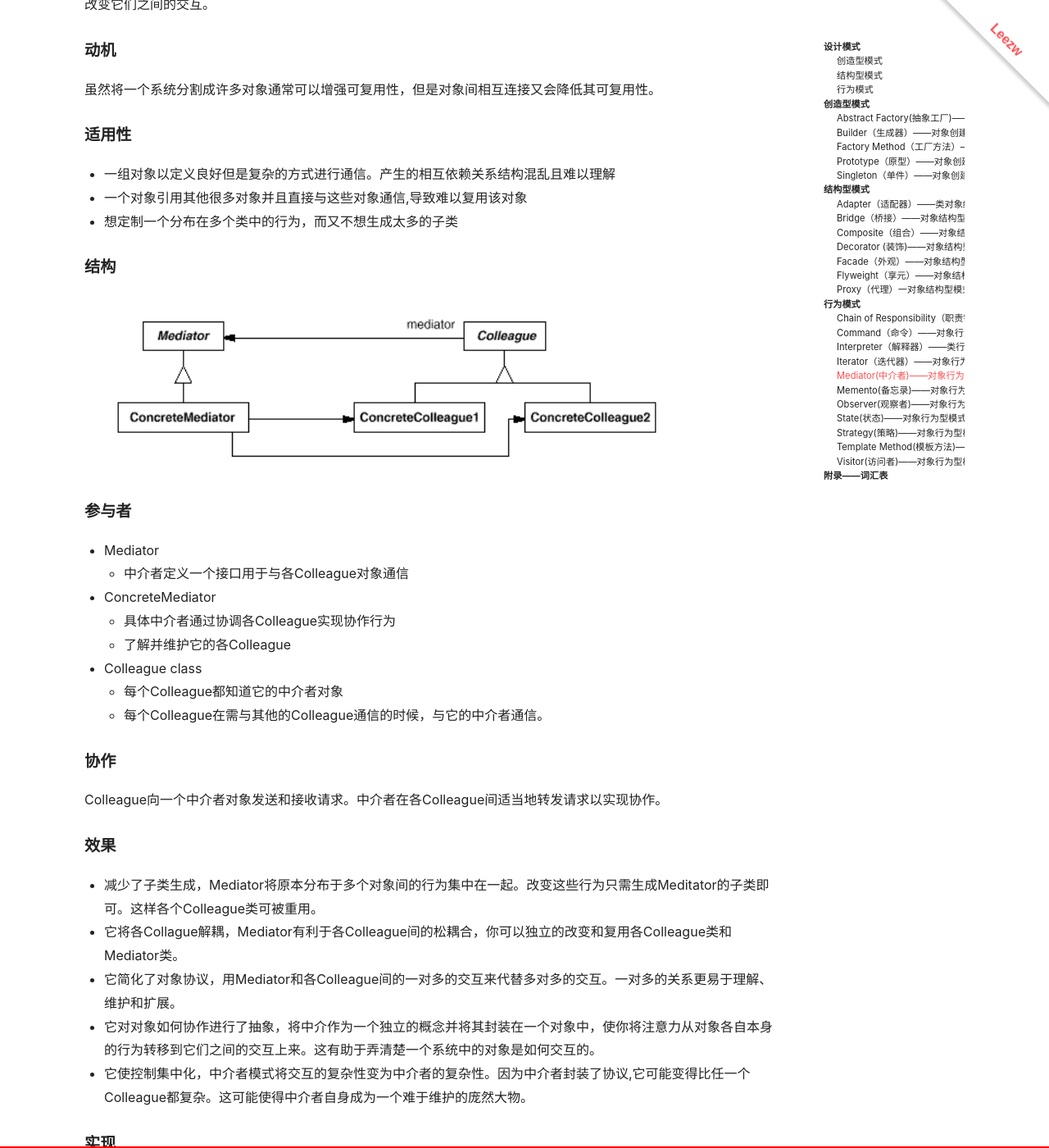
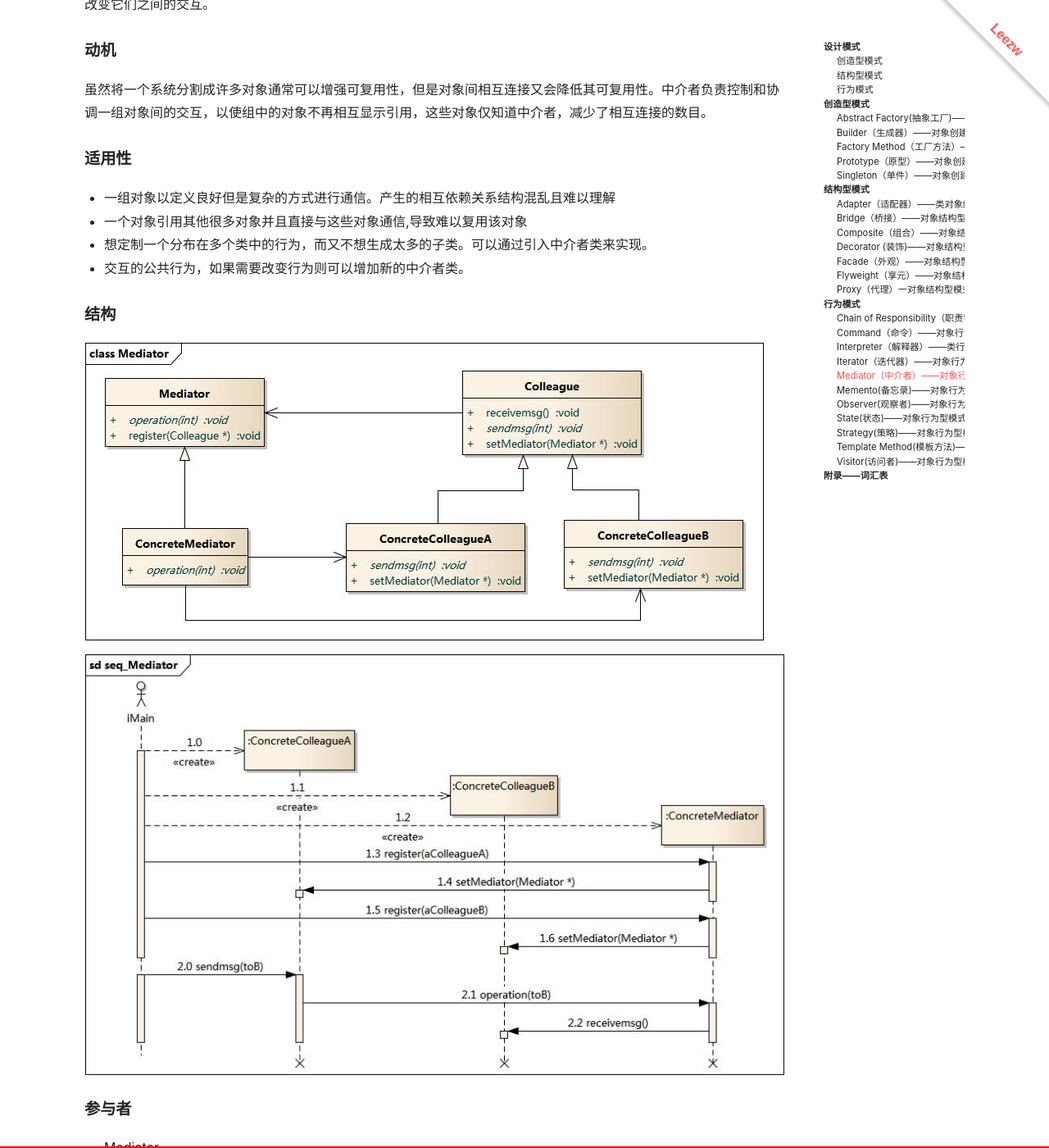
Before and after one commit to quantum-li/quantum-li.github.io, a Jekyll site: the page built from _posts/2020-05-15-design-patterns-elements-of-reusable-object-oriented-software.md, in a window 1280 px wide and 1400 px high, scrolled down 43875 px. Shown: the whole window at 82% size. Built offline with Jekyll 4.4.1, drawn with Linux system fonts in a browser that asks for light colours; nearby versions of some CDN libraries; some of the changed text lies outside the part shown.

Commit message:
2021-05-27 11:44:17

```diff
--- a/_posts/2020-05-15-design-patterns-elements-of-reusable-object-oriented-software.md
+++ b/_posts/2020-05-15-design-patterns-elements-of-reusable-object-oriented-software.md
@@ -1068,7 +1068,7 @@
 Factory Method：多态迭代器靠Factory Method来例化适当的迭代器子类。
 Memento：常与迭代器模式一起使用。迭代器可使用一个memento来捕获一个迭代的状态。迭代器在其内部存储memento。
 
-### Mediator(中介者)——对象行为型模式
+### Mediator（中介者）——对象行为型模式
 
 #### 意图
 
@@ -1076,17 +1076,20 @@
 
 #### 动机
 
-虽然将一个系统分割成许多对象通常可以增强可复用性，但是对象间相互连接又会降低其可复用性。
+虽然将一个系统分割成许多对象通常可以增强可复用性，但是对象间相互连接又会降低其可复用性。中介者负责控制和协调一组对象间的交互，以使组中的对象不再相互显示引用，这些对象仅知道中介者，减少了相互连接的数目。
 
 #### 适用性
 
 + 一组对象以定义良好但是复杂的方式进行通信。产生的相互依赖关系结构混乱且难以理解
 + 一个对象引用其他很多对象并且直接与这些对象通信,导致难以复用该对象
-+ 想定制一个分布在多个类中的行为，而又不想生成太多的子类
-
-#### 结构
-
-![中介者模式结构](/assets/images/design-patterns-elements-of-reusable-object-oriented-software/中介者模式结构.png)
++ 想定制一个分布在多个类中的行为，而又不想生成太多的子类。可以通过引入中介者类来实现。
++ 交互的公共行为，如果需要改变行为则可以增加新的中介者类。
+
+#### 结构
+
+![中介者模式结构](/assets/images/design-patterns-elements-of-reusable-object-oriented-software/中介者模式结构.jpeg)
+
+![中介者模式时序](/assets/images/design-patterns-elements-of-reusable-object-oriented-software/中介者模式时序.jpeg)
 
 #### 参与者
 
@@ -1099,17 +1102,19 @@
   + 每个Colleague都知道它的中介者对象
   + 每个Colleague在需与其他的Colleague通信的时候，与它的中介者通信。
 
+![中介者模式关系](/assets/images/design-patterns-elements-of-reusable-object-oriented-software/中介者模式关系图.png)
+
 #### 协作
 
 Colleague向一个中介者对象发送和接收请求。中介者在各Colleague间适当地转发请求以实现协作。
 
 #### 效果
 
-+ 减少了子类生成，Mediator将原本分布于多个对象间的行为集中在一起。改变这些行为只需生成Meditator的子类即可。这样各个Colleague类可被重用。
-+ 它将各Collague解耦，Mediator有利于各Colleague间的松耦合，你可以独立的改变和复用各Colleague类和Mediator类。
-+ 它简化了对象协议，用Mediator和各Colleague间的一对多的交互来代替多对多的交互。一对多的关系更易于理解、维护和扩展。
-+ 它对对象如何协作进行了抽象，将中介作为一个独立的概念并将其封装在一个对象中，使你将注意力从对象各自本身的行为转移到它们之间的交互上来。这有助于弄清楚一个系统中的对象是如何交互的。
-+ 它使控制集中化，中介者模式将交互的复杂性变为中介者的复杂性。因为中介者封装了协议,它可能变得比任一个Colleague都复杂。这可能使得中介者自身成为一个难于维护的庞然大物。
++ 减少了子类生成
++ 它将各Collague解耦
++ 它简化了对象交互
++ 它对对象如何协作进行了抽象，将中介作为一个独立的概念并将其封装在一个对象中，使你将注意力从对象各自本身的行为转移到它们之间的交互上来。这有助于弄清楚一个系统中的对象是如何交互的
++ 在具体中介者类中包含了同事之间的交互细节，可能会导致具体中介者类非常复杂，使得系统难以维护
 
 #### 实现
 
```
Also changed, not shown: assets/images/design-patterns-elements-of-reusable-object-oriented-software/中介者模式关系图.png (added), assets/images/design-patterns-elements-of-reusable-object-oriented-software/中介者模式时序.jpeg (added), assets/images/design-patterns-elements-of-reusable-object-oriented-software/中介者模式结构.jpeg (added).
